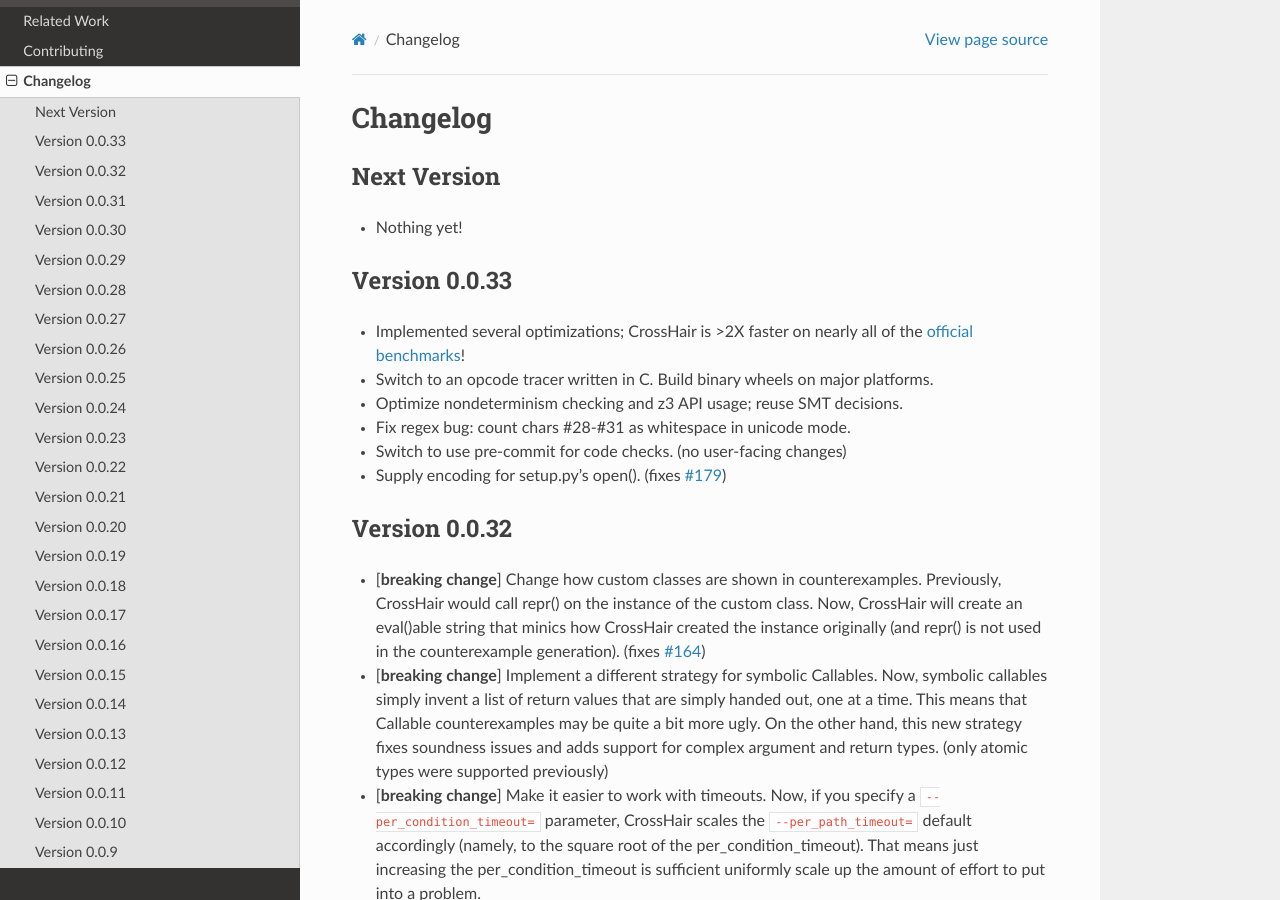
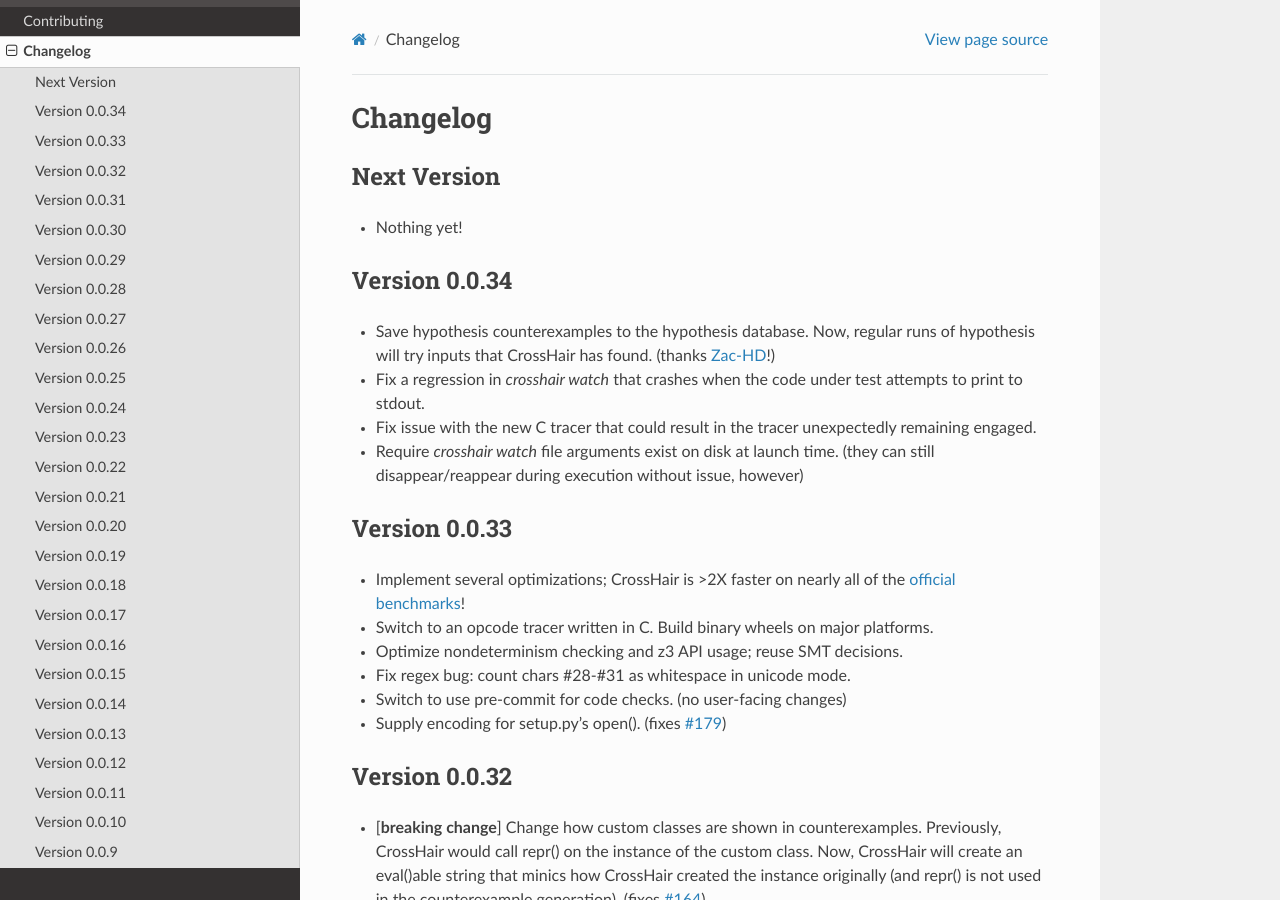
Before and after one commit to pschanely/CrossHair, a Sphinx documentation site: the page built from doc/source/changelog.rst, in a window 1280 px wide and 900 px high. Built offline with Sphinx 7.4.7 and the Read the Docs theme 2.0.0, drawn with Linux system fonts in a browser that asks for light colours; the version number is read from the project's files by our own code.

Commit message:
Update changelog

```diff
--- a/doc/source/changelog.rst
+++ b/doc/source/changelog.rst
@@ -9,10 +9,24 @@
 * Nothing yet!
 
 
+Version 0.0.34
+--------------
+
+* Save hypothesis counterexamples to the hypothesis database.
+  Now, regular runs of hypothesis will try inputs that CrossHair has found.
+  (thanks `Zac-HD <https://github.com/Zac-HD>`__!)
+* Fix a regression in `crosshair watch` that crashes when the code under test attempts
+  to print to stdout.
+* Fix issue with the new C tracer that could result in the tracer unexpectedly remaining
+  engaged.
+* Require `crosshair watch` file arguments exist on disk at launch time.
+  (they can still disappear/reappear during execution without issue, however)
+
+
 Version 0.0.33
 --------------
 
-* Implemented several optimizations; CrossHair is >2X faster on nearly all of the
+* Implement several optimizations; CrossHair is >2X faster on nearly all of the
   `official benchmarks <https://github.com/pschanely/crosshair-benchmark>`__!
 * Switch to an opcode tracer written in C. Build binary wheels on major platforms.
 * Optimize nondeterminism checking and z3 API usage; reuse SMT decisions.
```
